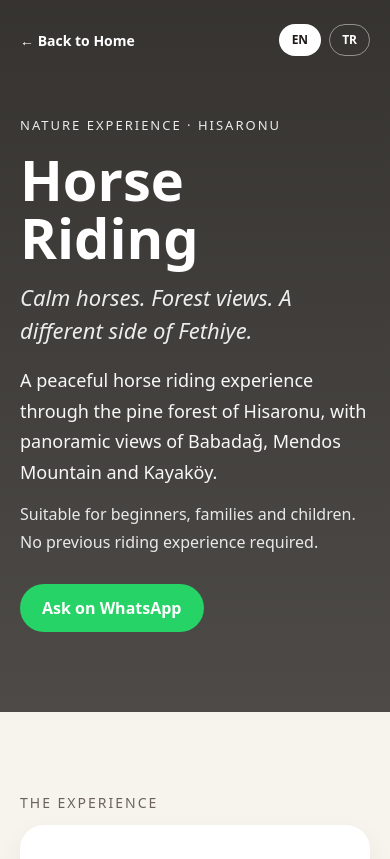
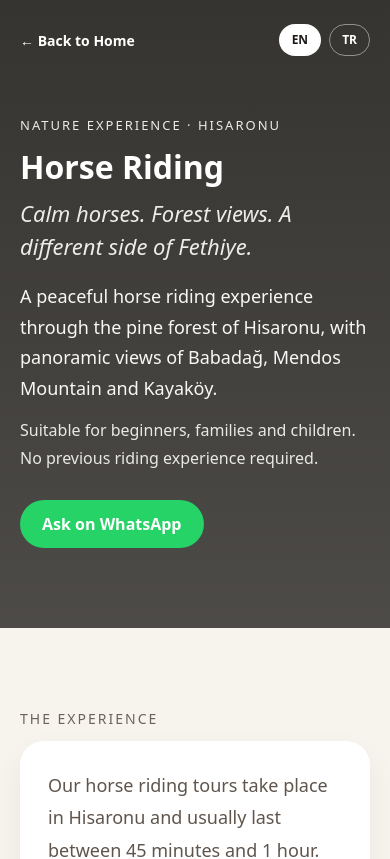
Before and after one commit to comendrive-a11y/comendrive-a11y, a Next.js app: page /horse-riding in a window 390 px wide. Shown: the top 859 px of the page. Built offline with nearby package versions, Linux system fonts and the light colour scheme.

Commit message:
Update page.tsx

```diff
--- a/app/horse-riding/page.tsx
+++ b/app/horse-riding/page.tsx
@@ -212,7 +212,7 @@ export default function HorseRidingPage() {
 
             <h1
               style={{
-                fontSize: "56px",
+               fontSize: "clamp(32px, 6vw, 56px)",
                 lineHeight: 1.05,
                 margin: "0 0 14px",
                 fontWeight: 700,
```
